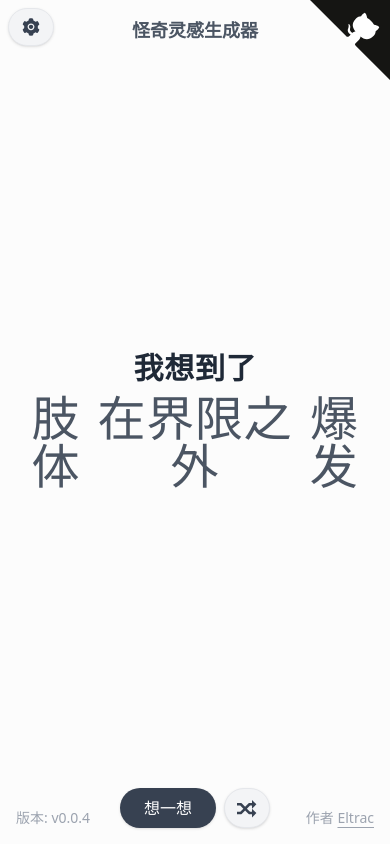
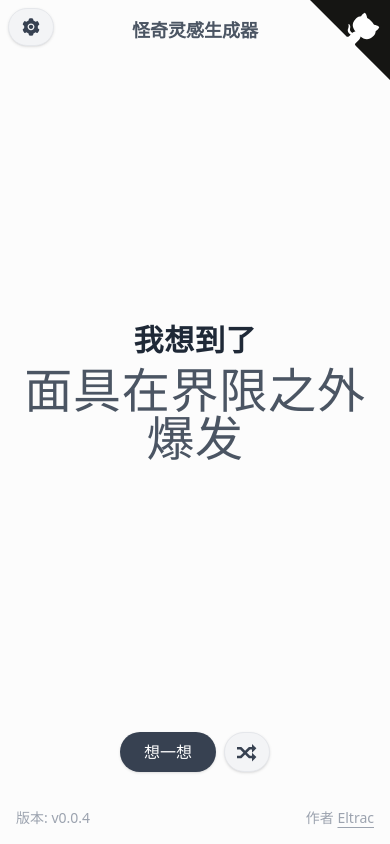
Before and after one commit to BigCoke233/bizarre-inspirer, a Next.js app: page / in a window 390 px wide. Built offline with nearby package versions, Linux system fonts and the light colour scheme.

Commit message:
fix responsive issues

```diff
--- a/data/words.json
+++ b/data/words.json
@@ -23,7 +23,7 @@
         "病毒","药水","理论","定理","逻辑","问题","缺陷","疾病","光源","原木","雕像","赞歌","人","深渊","投影",
         "证明","保险","村落","峡谷","仙境","陷阱","蓝图","巨石","宝石","珍珠","玛瑙","水晶","岩","琥珀","食粮",
         "矢量","尺","仪器","搅拌机","理型","原型","系统","群","集合体","孩童","游戏","婴儿","哭闹","香草","草药",
-        "季节","年","月","日"
+        "季节","年","月","日","沙发","储物柜","集装箱","小屋","枕头","椅子","床"
 
     ],
     "place": [
--- a/pages/index.js
+++ b/pages/index.js
@@ -189,16 +189,16 @@ export default function Home(data) {
         <h1 className="font-semibold text-gray-600 text-lg my-4">怪奇灵感生成器</h1>
         <div className="font-bold text-gray-800 tracking-wider px-4">
           <p className="select-none text-3xl md:text-6xl my-2">我想到了</p>
-          <p className="text-gray-600 text-5xl font-normal md:text-6xl flex justify-center" id="inspiration">什么呢？</p>
+          <p className="text-gray-600 text-5xl font-normal md:text-6xl flex-wrap flex justify-center" id="inspiration">什么呢？</p>
         </div>
         <div className="my-4 md:my-8 flex gap-2 flex-row-reverse md:flex-row z-10" id="action">
           <button className="rounded-full py-2 px-3 bg-gray-100 text-gray-700 text-xl border
-          shadow hover:shadow-md hover:bg-gray-200 transition duration-300 select-none z-10"
+          shadow hover:shadow-md hover:bg-gray-200 transition duration-300 select-none z-10 mb-14 md:mb-0"
           id="shuffle-btn" data-tippy-content="倒转语序">
             <span className="transition duration-300 block"><ImShuffle /></span>
           </button>
 
-          <button className="rounded-full py-2 px-6 bg-gray-700 text-white z-10
+          <button className="rounded-full py-2 px-6 bg-gray-700 text-white z-10 mb-14 md:mb-0
           shadow hover:shadow-lg hover:bg-gray-900 transition duration-300 select-none"
           id="inspire">想一想</button>
 
```
Lines whose indentation alone changed are shown as unchanged.
